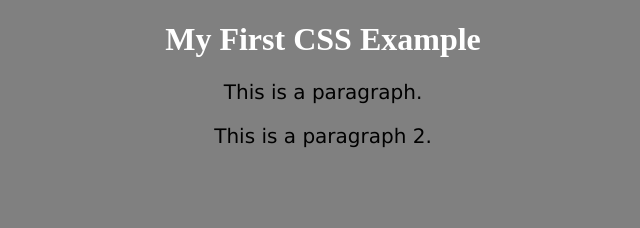
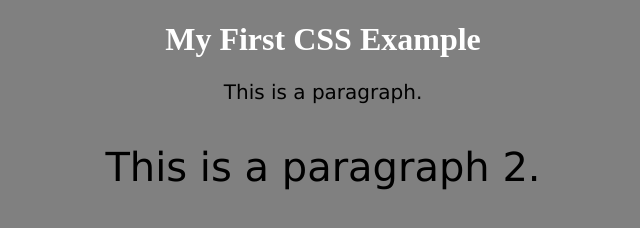
Before and after one commit to Priyanshu-choudhary/web, a plain HTML site: page css/1-basics.html in a window 1280 px wide. Shown: the whole page, without its empty margins (317-957 px from the left). Drawn offline with Linux system fonts and the light colour scheme.

Commit message:
Sun  3 Sep 18:31:01 IST 2023

```diff
--- a/css/1-basics.html
+++ b/css/1-basics.html
@@ -17,10 +17,9 @@ p {
   text-align: center;
 }
 
-#para2 {
+#para2{
   font-family: verdana;
   font-size: 40px;
-  text-align: center;
   colour: white;
 }
 
@@ -31,7 +30,7 @@ p {
 <h1>My First CSS Example</h1>
 <p>This is a paragraph.</p>
 
-<p id="para2s">This is a paragraph 2.</p>
+<p id="para2">This is a paragraph 2.</p>
 
 </body>
 </html>
```
Also changed, not shown: 1 other file.
